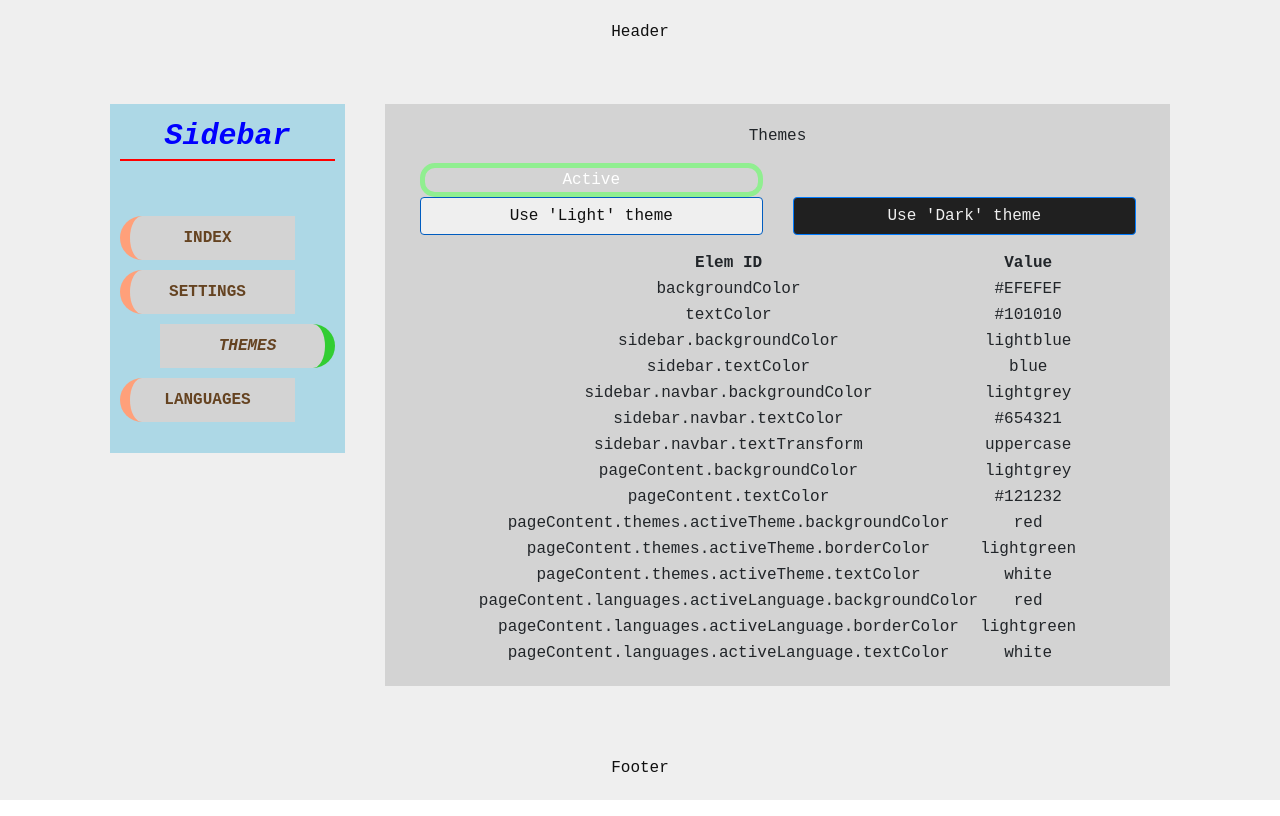
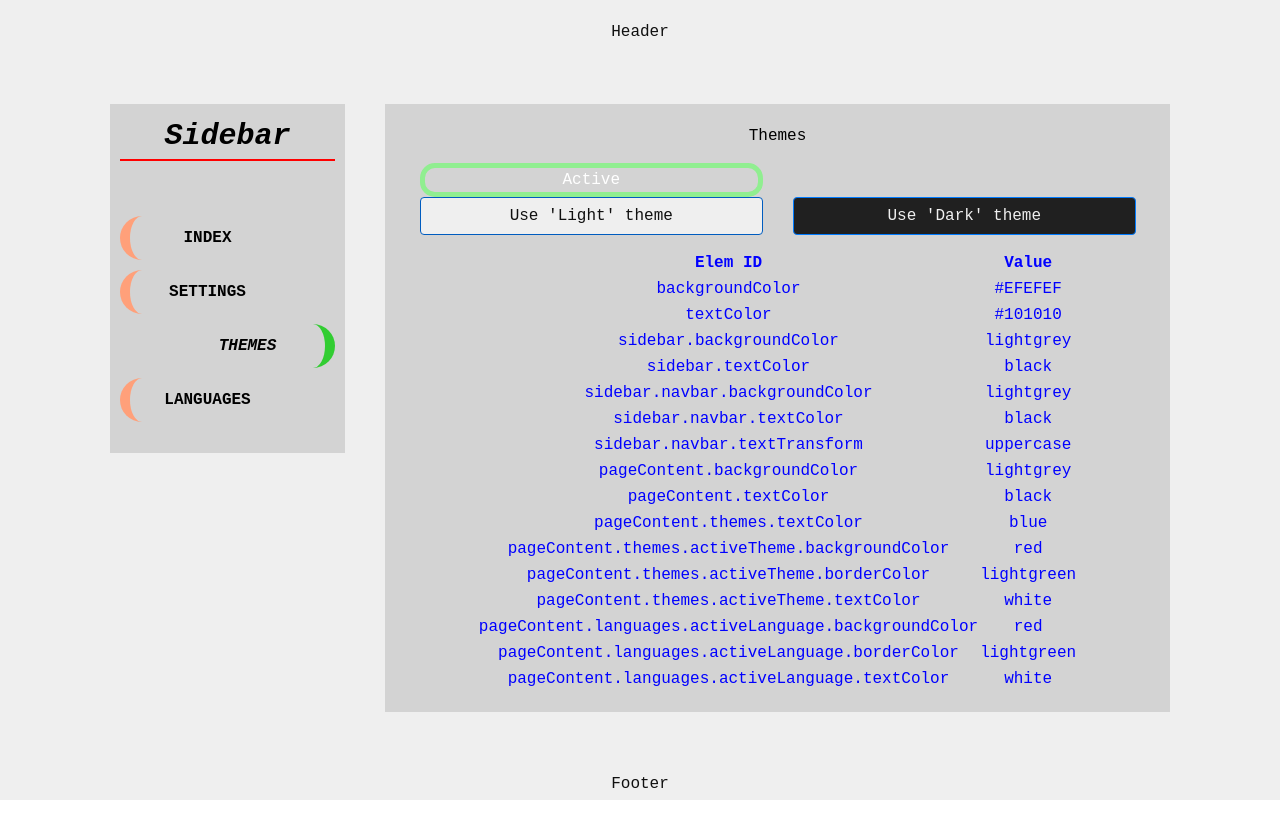
Before and after one commit to GrybosKamil/react-poc-app, a React (Create React App) app: page /#/themes in a window 1280 px wide. Built offline with nearby package versions, Linux system fonts and the light colour scheme.

Commit message:
Update themes

```diff
--- a/src/components/themes/Themes.js
+++ b/src/components/themes/Themes.js
@@ -52,7 +52,9 @@ const Themes = () => {
 
   return (
     <div>
-      <div>Themes</div>
+      <div style={{ color: selectedTheme.theme.pageContent.textColor }}>
+        Themes
+      </div>
       {themes.map((theme, i) => (
         <div
           key={theme.id}
@@ -96,7 +98,9 @@ const Themes = () => {
           justifyContent: "center",
         }}
       >
-        <table>
+        <table
+          style={{ color: selectedTheme.theme.pageContent.themes.textColor }}
+        >
           <thead>
             <tr>
               <th>Elem ID</th>
--- a/src/context/theme/ThemeContext.js
+++ b/src/context/theme/ThemeContext.js
@@ -15,7 +15,8 @@ const ThemeContext = createContext({
 export default ThemeContext;
 
 export function ThemeProvider(props) {
-  const allThemes = getFromLocal("all-themes") || themesSchema.default.themes;
+  // const allThemes = getFromLocal("all-themes") || themesSchema.default.themes;
+  const allThemes = themesSchema.default.themes;
   setToLocal("all-themes", allThemes);
 
   const [selectedThemeName, setSelectedThemeName] = useState(
--- a/src/context/theme/themes.json
+++ b/src/context/theme/themes.json
@@ -8,18 +8,19 @@
                 "backgroundColor": "#EFEFEF",
                 "textColor": "#101010",
                 "sidebar": {
-                    "backgroundColor": "lightblue",
-                    "textColor": "blue",
+                    "backgroundColor": "lightgrey",
+                    "textColor": "black",
                     "navbar": {
                         "backgroundColor": "lightgrey",
-                        "textColor": "#654321",
+                        "textColor": "black",
                         "textTransform": "uppercase"
                     }
                 },
                 "pageContent": {
                     "backgroundColor": "lightgrey",
-                    "textColor": "#121232",
+                    "textColor": "black",
                     "themes": {
+                        "textColor": "blue",
                         "activeTheme": {
                             "backgroundColor": "red",
                             "borderColor": "lightgreen",
@@ -43,18 +44,19 @@
                 "backgroundColor": "#202020",
                 "textColor": "#EFEFEF",
                 "sidebar": {
-                    "backgroundColor": "blue",
-                    "textColor": "lightblue",
+                    "backgroundColor": "#181818",
+                    "textColor": "white",
                     "navbar": {
-                        "backgroundColor": "lightgrey",
-                        "textColor": "#654321",
+                        "backgroundColor": "#181818",
+                        "textColor": "white",
                         "textTransform": "uppercase"
                     }
                 },
                 "pageContent": {
-                    "backgroundColor": "lightgrey",
-                    "textColor": "#121232",
+                    "backgroundColor": "#181818",
+                    "textColor": "white",
                     "themes": {
+                        "textColor": "red",
                         "activeTheme": {
                             "backgroundColor": "red",
                             "borderColor": "lightgreen",
```
